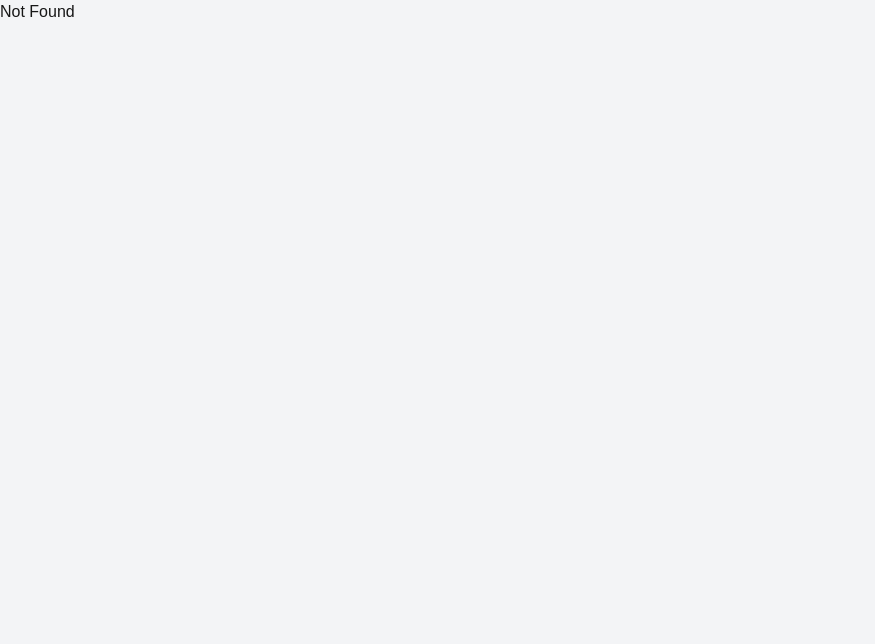
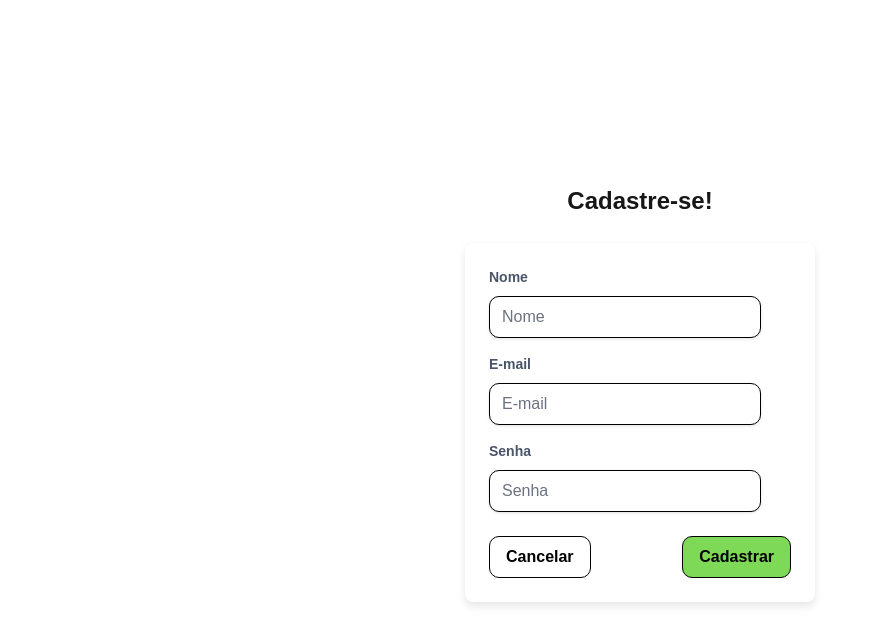
Before and after one commit to Grupo-Syntax-Squad/Tupan-Front, a Next.js app in the folder tupan/: page /usuarios in a window 1280 px wide. Before the commit this address had no page. Shown: the top 644 px of the page, without its empty margins (0-875 px from the left). Built offline with nearby package versions, Linux system fonts and the light colour scheme.

Commit message:
func: adicionado a tela de cadastro de usuario

```diff
--- a/tupan/src/app/layout.tsx
+++ b/tupan/src/app/layout.tsx
@@ -16,7 +16,7 @@ export default function RootLayout({
 }>) {
   return (
     <html lang="pt-br">
-      <body className={`min-h-screen m-0 flex flex-row bg-gray-100`}>
+      <body >
         <ContextoDinamicoProvider>
           {children} {/* Todos os componentes filhos terão acesso ao contexto */}
         </ContextoDinamicoProvider>
--- /dev/null
+++ b/tupan/src/app/usuarios/page.tsx
@@ -0,0 +1,134 @@
+'use client';
+
+import React, { useState } from 'react';
+
+
+const CadastroForm: React.FC = () => {
+  const [nome, setNome] = useState('');
+  const [email, setEmail] = useState('');
+  const [senha, setSenha] = useState('');
+
+  const handleCadastro = () => {
+    // Lógica de cadastro
+    console.log({ nome, email, senha });
+  };
+
+  const handleCancel = () => {
+    // Lógica de cancelamento
+    setNome('');
+    setEmail('');
+    setSenha('');
+  };
+
+  return (
+    <div style={{ display: 'flex', alignItems: 'center', justifyContent: 'center', minHeight: '100vh', backgroundColor: '#fff' }}>
+      <div style={{ width: '100%', maxWidth: '350px' }}>
+        <h2 style={{ textAlign: 'center', fontSize: '24px', fontWeight: 'bold', marginBottom: '24px' }}>Cadastre-se!</h2>
+        <form
+          style={{
+            backgroundColor: '#fff',
+            boxShadow: '0 4px 8px rgba(0,0,0,0.1)',
+            borderRadius: '8px',
+            padding: '24px',
+            marginBottom: '16px',
+          }}
+          onSubmit={(e) => e.preventDefault()}
+        >
+          <div style={{ marginBottom: '16px' }}>
+            <label style={{ display: 'block', color: '#4A5568', fontSize: '14px', fontWeight: 'bold', marginBottom: '8px' }} htmlFor="nome">
+              Nome
+            </label>
+            <input
+              style={{
+                boxShadow: '0 1px 3px rgba(0,0,0,0.12)',
+                border: '1px solid #000',
+                borderRadius: '10px',
+                width: '90%',
+                padding: '8px 12px',
+                color: '#4A5568',
+              }}
+              id="nome"
+              type="text"
+              placeholder="Nome"
+              value={nome}
+              onChange={(e) => setNome(e.target.value)}
+            />
+          </div>
+          <div style={{ marginBottom: '16px' }}>
+            <label style={{ display: 'block', color: '#4A5568', fontSize: '14px', fontWeight: 'bold', marginBottom: '8px' }} htmlFor="email">
+              E-mail
+            </label>
+            <input
+              style={{
+                boxShadow: '0 1px 3px rgba(0,0,0,0.12)',
+                border: '1px solid #000',
+                borderRadius: '10px',
+                width: '90%',
+                padding: '8px 12px',
+                color: '#4A5568',
+              }}
+              id="email"
+              type="email"
+              placeholder="E-mail"
+              value={email}
+              onChange={(e) => setEmail(e.target.value)}
+            />
+          </div>
+          <div style={{ marginBottom: '24px' }}>
+            <label style={{ display: 'block', color: '#4A5568', fontSize: '14px', fontWeight: 'bold', marginBottom: '8px' }} htmlFor="senha">
+              Senha
+            </label>
+            <input
+              style={{
+                boxShadow: '0 1px 3px rgba(0,0,0,0.12)',
+                border: '1px solid #000',
+                borderRadius: '10px',
+                width: '90%',
+                padding: '8px 12px'
+              }}
+              id="senha"
+              type="password"
+              placeholder="Senha"
+              value={senha}
+              onChange={(e) => setSenha(e.target.value)}
+            />
+          </div>
+          <div style={{ display: 'flex', justifyContent: 'space-between' }}>
+            <button
+              style={{
+                backgroundColor: '#fff',
+                color: '#000',
+                fontWeight: 'bold',
+                padding: '8px 16px',
+                border: '1px solid #000',
+                borderRadius: '10px',
+                cursor: 'pointer',
+              }}
+              type="button"
+              onClick={handleCancel}
+            >
+              Cancelar
+            </button>
+            <button
+              style={{
+                backgroundColor: '#7ed957',
+                color: '#000',
+                fontWeight: 'bold',
+                padding: '8px 16px',
+                borderRadius: '10px',
+                cursor: 'pointer',
+                border: '1px solid #000',
+              }}
+              type="button"
+              onClick={handleCadastro}
+            >
+              Cadastrar
+            </button>
+          </div>
+        </form>
+      </div>
+    </div>
+  );
+};
+
+export default CadastroForm;
```
